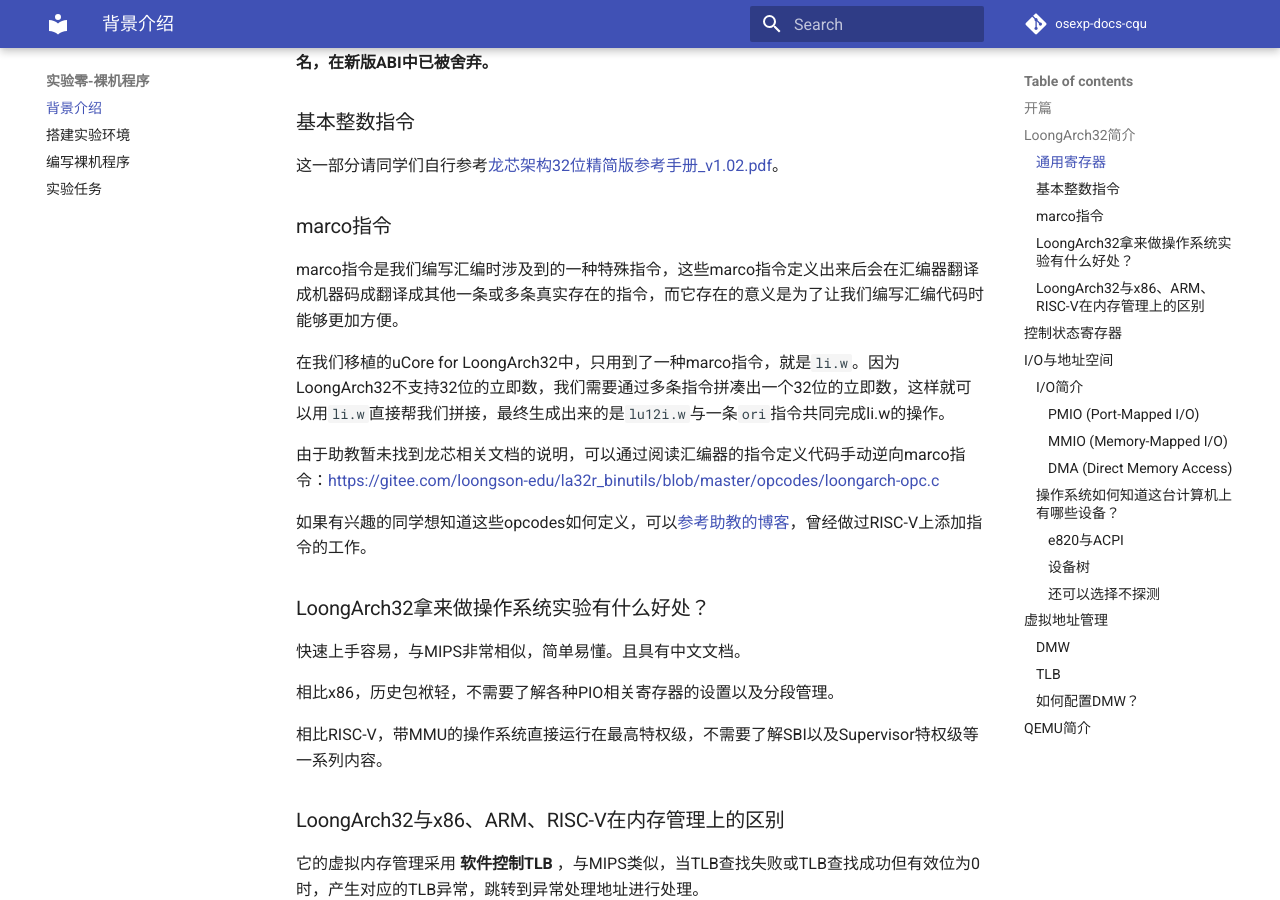
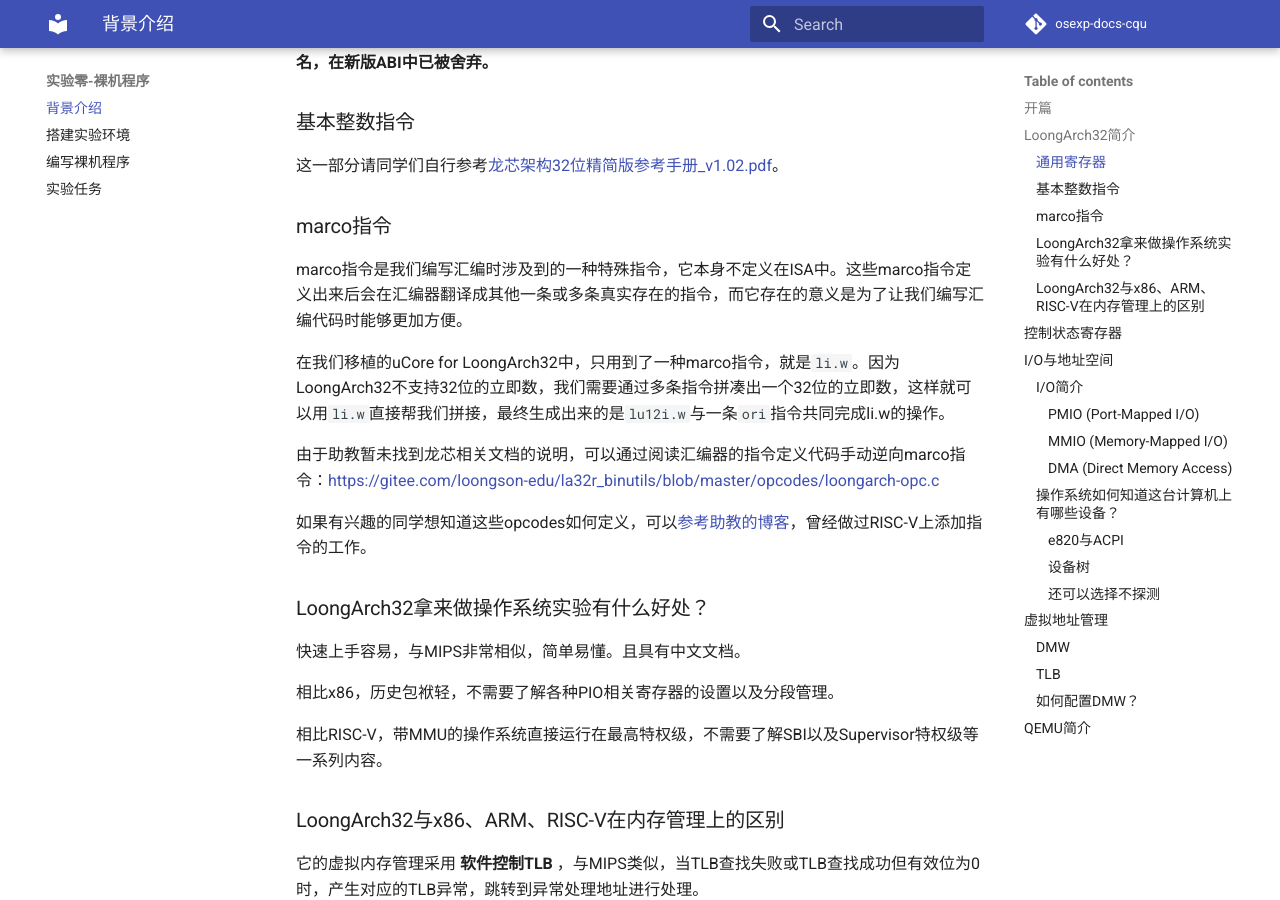
Before and after one commit to CQU-CS-LABs/osexp-docs-cqu, an MkDocs documentation site: the page built from docs/lab0/intro.md, in a window 1280 px wide and 900 px high, scrolled down 1209 px. Built offline with MkDocs 1.6.1 and Material for MkDocs 9.7.7, drawn with Linux system fonts in a browser that asks for light colours; comment, search, counter and statistics services are not loaded.

Commit message:
fix sentence

```diff
--- a/docs/lab0/intro.md
+++ b/docs/lab0/intro.md
@@ -35,7 +35,7 @@ LoongArch32有32个通用寄存器，记为r0~r31，这些寄存器在[ABI](http
 
 ### marco指令
 
-marco指令是我们编写汇编时涉及到的一种特殊指令，这些marco指令定义出来后会在汇编器翻译成机器码成翻译成其他一条或多条真实存在的指令，而它存在的意义是为了让我们编写汇编代码时能够更加方便。
+marco指令是我们编写汇编时涉及到的一种特殊指令，它本身不定义在ISA中。这些marco指令定义出来后会在汇编器翻译成其他一条或多条真实存在的指令，而它存在的意义是为了让我们编写汇编代码时能够更加方便。
 
 在我们移植的uCore for LoongArch32中，只用到了一种marco指令，就是`li.w`。因为LoongArch32不支持32位的立即数，我们需要通过多条指令拼凑出一个32位的立即数，这样就可以用`li.w`直接帮我们拼接，最终生成出来的是`lu12i.w`与一条`ori`指令共同完成li.w的操作。
 
```
